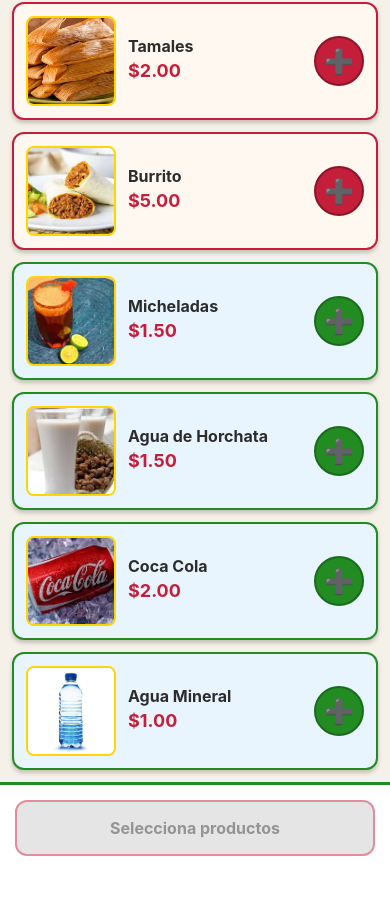
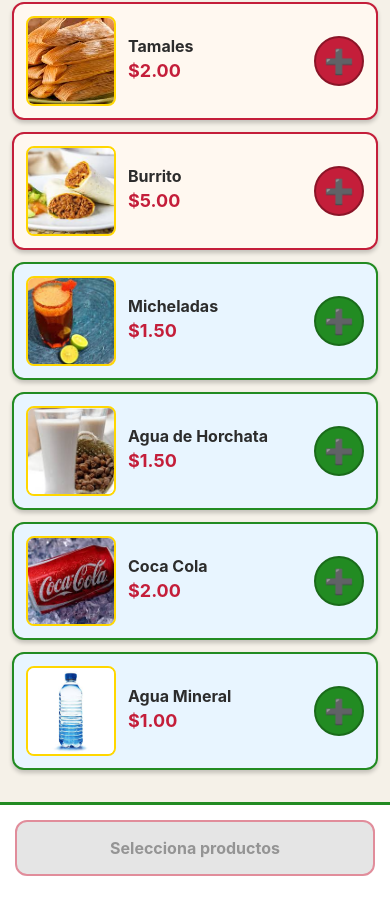
Before and after one commit to Spaciva/Desafio2Lab, a React Native app: screen /Selection in a window 390 px wide. Shown: the part 1364-2265 px from the top of the page. Before the commit the page ends 2235 px from the top, so only its background shows below. Built offline with nearby package versions, Linux system fonts and the light colour scheme.

Commit message:
feat: improve selection screen

```diff
--- a/src/screens/SelectionScreen.js
+++ b/src/screens/SelectionScreen.js
@@ -1,5 +1,5 @@
 import React, { useState, useEffect } from 'react';
-import { View, Text, FlatList, Image, TouchableOpacity, StyleSheet, ScrollView } from 'react-native';
+import { View, Text, FlatList, Image, TouchableOpacity, StyleSheet, ScrollView, SafeAreaView } from 'react-native';
 import { products } from '../data/products';
 import AsyncStorage from '@react-native-async-storage/async-storage';
 
@@ -66,7 +66,7 @@ export default function SelectionScreen({ navigation }) {
   };
 
   return (
-    <View style={styles.container}>
+    <SafeAreaView style={styles.container}>
       <View style={styles.header}>
         <Text style={styles.headerDecor}>🌮 🌶️ 🌮</Text>
         <Text style={styles.title}>Selecciona tus productos</Text>
@@ -84,6 +84,7 @@ export default function SelectionScreen({ navigation }) {
         keyExtractor={(item) => item.id}
         renderItem={renderProduct}
         scrollEnabled={true}
+        contentContainerStyle={styles.listContent}
       />
 
       <View style={styles.footerContainer}>
@@ -97,7 +98,7 @@ export default function SelectionScreen({ navigation }) {
           </Text>
         </TouchableOpacity>
       </View>
-    </View>
+    </SafeAreaView>
   );
 }
 
@@ -106,6 +107,9 @@ const styles = StyleSheet.create({
     flex: 1,
     backgroundColor: '#f5f1e8',
     paddingHorizontal: 0
+  },
+  listContent: {
+    paddingBottom: 20
   },
   header: {
     backgroundColor: '#c41e3a',
@@ -225,6 +229,7 @@ const styles = StyleSheet.create({
   },
   footerContainer: {
     padding: 15,
+    paddingBottom: 25,
     backgroundColor: '#fff',
     borderTopWidth: 3,
     borderTopColor: '#228B22'
```
